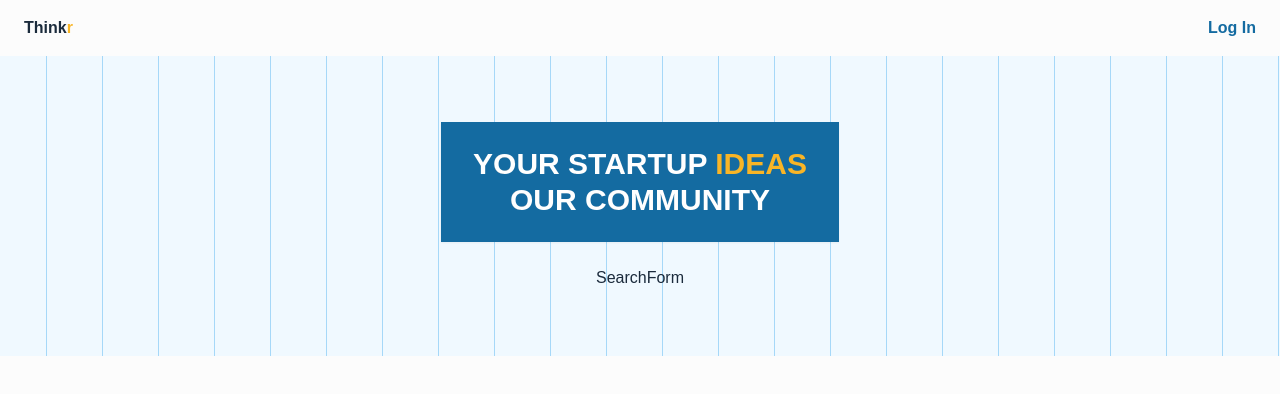
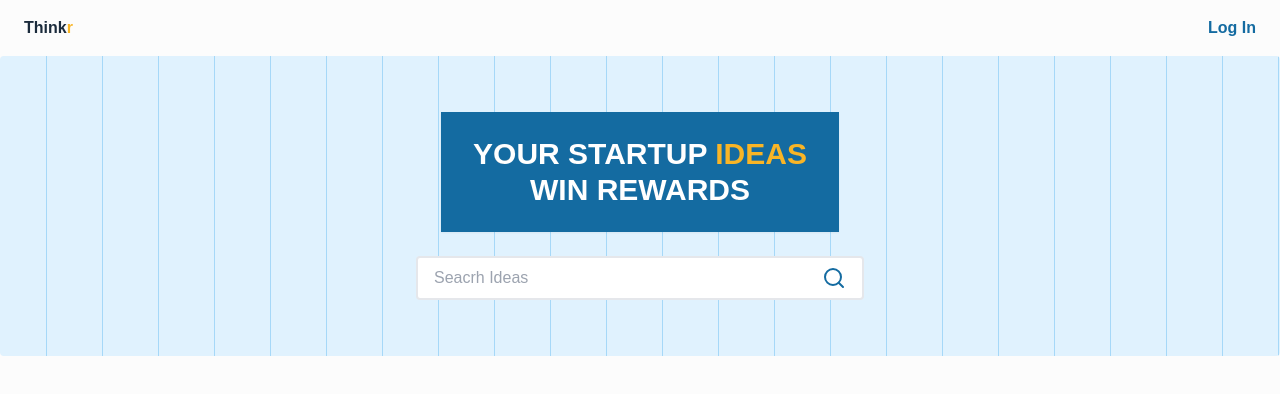
Before and after one commit to Nisha0202/Thinkr, a Next.js app: page / in a window 1280 px wide. Shown: the top 394 px of the page. Built offline with nearby package versions, Linux system fonts and the light colour scheme; no server answers.

Commit message:
Searchbar UI

```diff
--- a/src/app/(root)/page.tsx
+++ b/src/app/(root)/page.tsx
@@ -5,7 +5,7 @@ export default function Home() {
     <>
       <section className=" bg-custom">
         <div className="heading text-white">
-          Your Startup <span className="text-primary">Ideas</span> <br /> Our Community
+        Your Startup <span className="text-primary">Ideas</span> <br />  Win Rewards
         </div>
 
         <SearchForm/>
--- a/src/app/component/Navbar.tsx
+++ b/src/app/component/Navbar.tsx
@@ -8,11 +8,11 @@ const Navbar = async () => {
     const session = await auth()
     return (
         <header>
-            <nav className='flex justify-between items-center py-4 px-4 sm:px-6 mx-auto text-sm sm:text-base'>
+            <nav className=' flex justify-between items-center py-4 px-4 sm:px-6 mx-auto text-sm sm:text-base'>
 
-                <div className='font-bold'>
+                <div className='font-extrabold'>
 
-                    <span>Think<span className='text-primary'>r</span></span>
+                    <span>Think<span className='text-primary '>r</span></span>
                 </div>
 
                 <div className='flex items-center gap-5 '>
@@ -27,15 +27,12 @@ const Navbar = async () => {
                                 "use server";
                                 await signOut({ redirectTo: '/' });
                             }}>
-                                <button type='submit'> <LogOut className='size-4'/></button>
+                                <button type='submit' title='Log Out'> <LogOut className='size-4'/></button>
                             </form>
-
-
 
                         </div>
                         : <form action={async () => {
                             "use server";
-
                             await signIn();
                         }}>
                             <button type='submit' className='font-bold text-secondary'> Log In</button>
--- a/src/app/component/SearchForm.tsx
+++ b/src/app/component/SearchForm.tsx
@@ -1,7 +1,28 @@
 import React from 'react'
+import Form from 'next/form'
+import { Search } from 'lucide-react'
+import SearchReset from './SearchReset'
+export default function SearchForm() {
+  const query = ''
 
-export default function SearchForm() {
   return (
-    <div>SearchForm</div>
+    <div className='w-full'>
+      <Form action="/search" className='search-form input input-bordered flex items-center gap-2 bg-white py-2 px-4 max-w-md mx-auto rounded border-2'>
+
+        <input
+          name="query"
+          defaultValue={query}
+          className='grow w-full focus:outline-none outline-none focus:ring-0 active:ring-0'
+          placeholder='Seacrh Ideas'
+        />
+
+        {query ? <SearchReset/> : <button type="submit" className='flex items-center'><Search className='text-secondary size-6'/></button> }
+
+
+      </Form>
+    </div>
+
   )
+
+
 }
--- /dev/null
+++ b/src/app/component/SearchReset.tsx
@@ -0,0 +1,22 @@
+'use client'
+import {X} from 'lucide-react'
+import React from 'react'
+
+export default function() {
+
+    const reset =()=>{
+        const form = document.querySelector('.search-form') as HTMLFormElement
+
+        if(form){
+            form.reset();
+        }
+
+    }
+
+
+  return (
+    <div>
+        <button type="reset" className='flex items-center' onClick={reset}><X className='text-black-200 size-4'/></button>
+    </div>
+  )
+}
--- a/src/app/globals.css
+++ b/src/app/globals.css
@@ -20,7 +20,7 @@
     -webkit-text-stroke: 0.03px rgb(132, 132, 132);
   }
   .bg-custom{
-    @apply bg-sky-50 flex flex-col gap-6 items-center justify-center min-h-[240px] sm:min-h-[300px] pattern
+    @apply bg-sky-100 rounded flex flex-col gap-6 items-center justify-center min-h-[240px] sm:min-h-[300px] pattern
   }
 }
 
```
Also changed, not shown: 2 other files (tests, documents, lock files or other folders).
